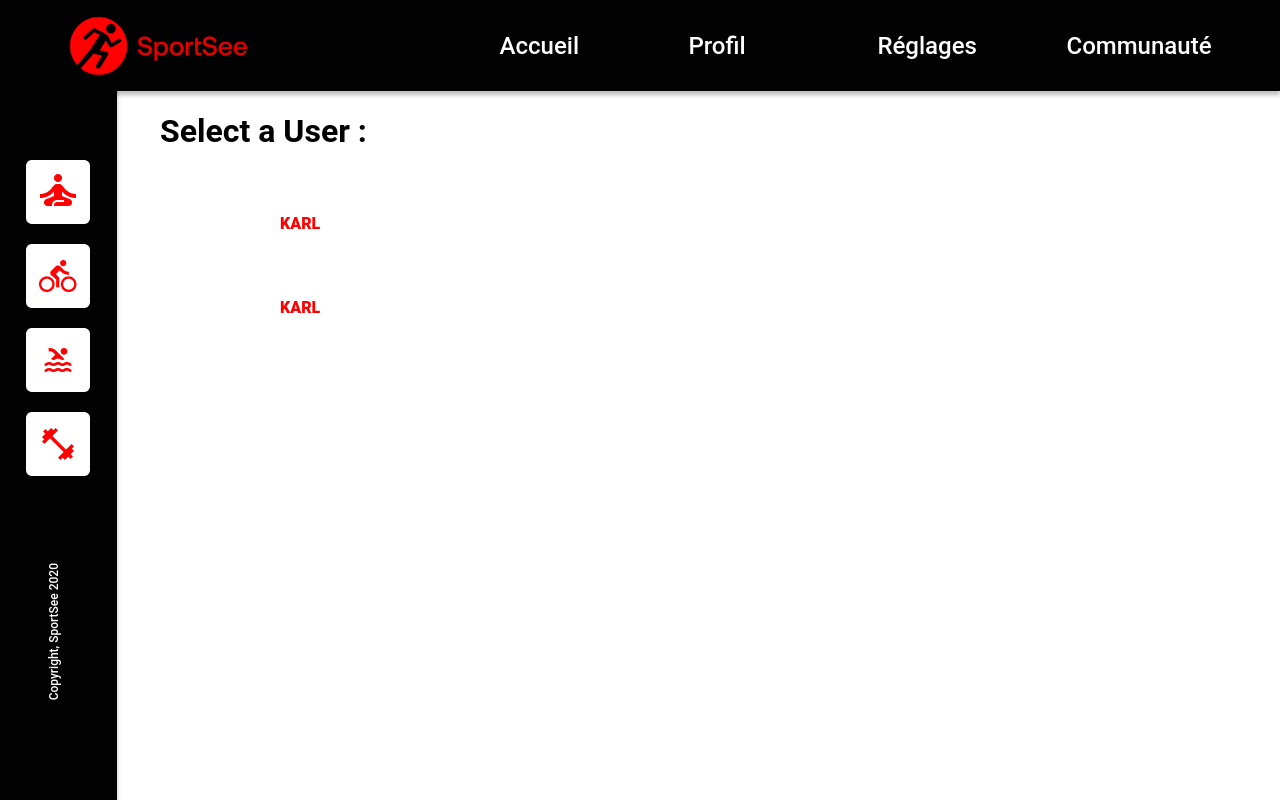
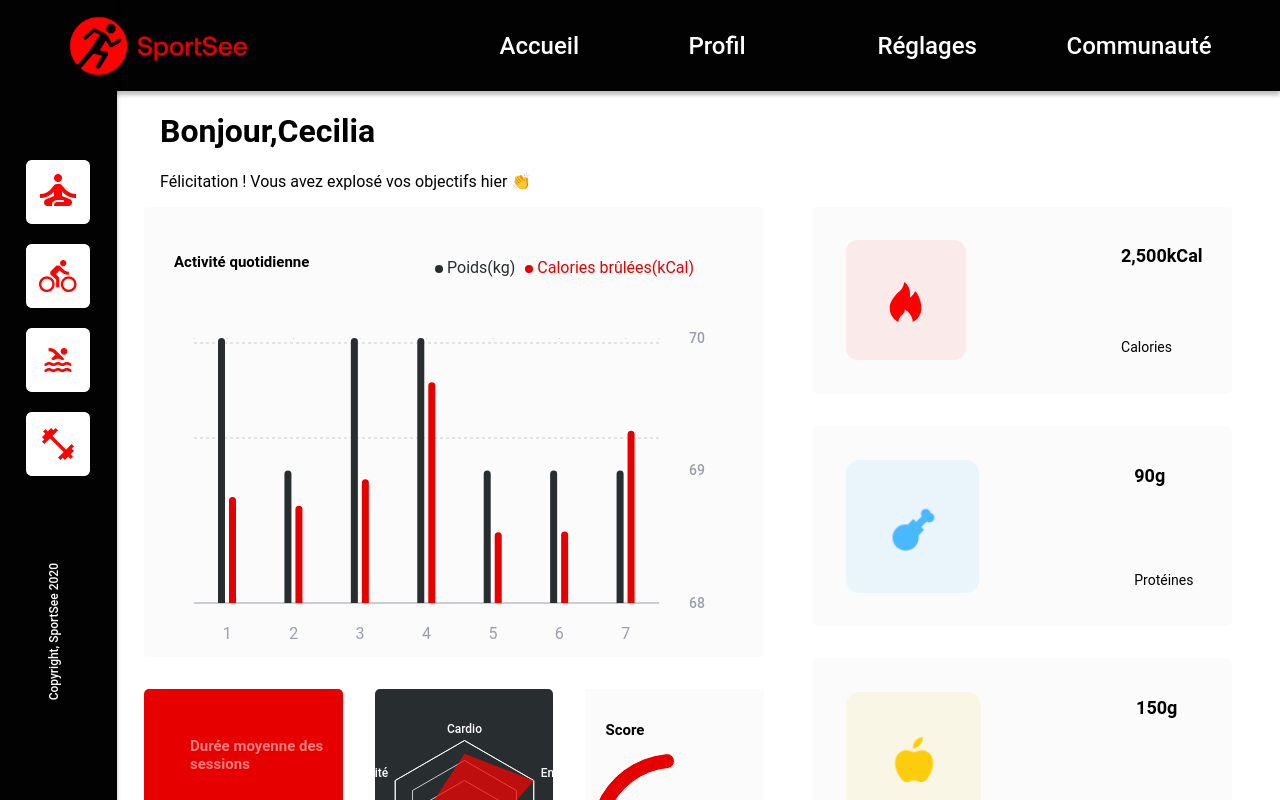
Before and after one commit to fvnny-code/SportSee, a React (Create React App) app in the folder front-end/: page / in a window 1280 px wide. Shown: the top 800 px of the page. Built offline with nearby package versions, Linux system fonts and the light colour scheme.

Commit message:
Display of nutrition card + deletion of useless homePage + mockedData

```diff
--- a/front-end/src/App.js
+++ b/front-end/src/App.js
@@ -6,7 +6,7 @@ import { UserProvider } from './utils/context';
 
 
 import './App.css';
-import Home from './pages/Home';
+// import Home from './pages/Home';
 import SideBar from './layouts/SideBar/Sidebar';
 
 
@@ -18,8 +18,8 @@ export default function App() {
           <Header />
           <SideBar />
           <Routes>
-            <Route path='/' element={<Home />} />
-            <Route path='/user/:id' element={<User />} />
+            <Route path='/' element={<User />} />
+
 
           </Routes>
         </BrowserRouter>
--- a/front-end/src/api/api.jsx
+++ b/front-end/src/api/api.jsx
@@ -33,7 +33,3 @@ export async function getUserScoreInfos(userId) {
     return await clientHTTP.get(`/user/${userId}${urlSuffix}`)
         .then(response => response.data)
 }
-export async function getUserKeyData(userId) {
-    return await clientHTTP.get(`/user/${userId}${urlSuffix}`)
-        .then(response => response.data)
-}
--- a/front-end/src/components/NutritionCard.jsx
+++ b/front-end/src/components/NutritionCard.jsx
@@ -1,26 +1,68 @@
-// import { useContext } from "react";
-// import { UserContext } from "../../utils/context";
+import { useContext } from "react";
+import { UserContext } from "../utils/context";
+import caloriesIcon from "../assets/dashboard-icons/calories-icon.png";
+import proteinIcon from "../assets/dashboard-icons/protein-icon.png";
+
+import carbohydrateIcon from "../assets/dashboard-icons/carbs-icon.png";
+import fatIcon from "../assets/dashboard-icons/fat-icon.png";
 
 export function NutritionCard() {
-//   const context = useContext(UserContext);
-//   console.log(context.keyData);
-
-//   if (!context.hasLoaded) {
-//     return <></>;
-//   }
+  const context = useContext(UserContext);
+  const { calorieCount, carbohydrateCount, proteinCount, lipidCount } =
+    context.userInfos.keyData;
 
 
+  const nutritions = [
+    {
+      icon: caloriesIcon,
+      // Intl = object for internationalization format (Nbers, dates, currencies etc.)
+      value: new Intl.NumberFormat("en-EN", {style: "decimal",maximumFractionDigits: 0}).format(calorieCount),
+      unit: "kCal",
+      unitName: "Calories"
+    },
+    {
+      icon:proteinIcon,
+      value: proteinCount,
+      unit: "g",
+      unitName: "Protéines"
+    },
+    {
+      icon:carbohydrateIcon,
+      value: carbohydrateCount,
+      unit: "g",
+      unitName: "Gluciides"
+    },
+    {
+      icon:fatIcon,
+      value: lipidCount,
+      unit: "g",
+      unitName: "Lipides"
+    }
+  ];
+
+  if (!context.hasLoaded) {
+    return <></>;
+  }
+  console.log(context.userInfos.keyData);
 
   return (
-
-    <div className="nutritionCard">
-      <img className="nutritionCardIcon" src="" alt="nutrition card icon" />
-      <div className="nutritionCardText">
-        <div className="nutritionCardKeyData">calorieCount</div>
-        <div className="nutritionCardKeytype">Calories</div>
-      </div>
-    </div>
-
-
+    <>
+      {nutritions.map((nutrition) => (
+        <div className="nutritionCard">
+          <img
+            className="nutritionCardIcon"
+            src={nutrition.icon}
+            alt="nutrition card icon"
+          />
+          <div className="nutritionCardText">
+            <div className="nutritionCardKeyData">
+              {nutrition.value}
+              {nutrition.unit}
+            </div>
+            <div className="nutritionCardKeytype">{nutrition.unitName}</div>
+          </div>
+        </div>
+      ))}
+    </>
   );
 }
--- a/front-end/src/data/mockedData.js
+++ /dev/null
@@ -1,272 +0,0 @@
-const USER_MAIN_DATA = [
-    {
-        id: 12,
-        userInfos: {
-            firstName: 'Karl',
-            lastName: 'Dovineau',
-            age: 31,
-        },
-        todayScore: 0.12,
-        keyData: {
-            calorieCount: 1930,
-            proteinCount: 155,
-            carbohydrateCount: 290,
-            lipidCount: 50
-        }
-    },
-    {
-        id: 18,
-        userInfos: {
-            firstName: 'Cecilia',
-            lastName: 'Ratorez',
-            age: 34,
-        },
-        score: 0.3,
-        keyData: {
-            calorieCount: 2500,
-            proteinCount: 90,
-            carbohydrateCount: 150,
-            lipidCount: 120
-        }
-    }
-]
-
-const USER_ACTIVITY = [
-    {
-        userId: 12,
-        sessions: [
-            {
-                day: '2020-07-01',
-                kilogram: 80,
-                calories: 240
-            },
-            {
-                day: '2020-07-02',
-                kilogram: 80,
-                calories: 220
-            },
-            {
-                day: '2020-07-03',
-                kilogram: 81,
-                calories: 280
-            },
-            {
-                day: '2020-07-04',
-                kilogram: 81,
-                calories: 290
-            },
-            {
-                day: '2020-07-05',
-                kilogram: 80,
-                calories: 160
-            },
-            {
-                day: '2020-07-06',
-                kilogram: 78,
-                calories: 162
-            },
-            {
-                day: '2020-07-07',
-                kilogram: 76,
-                calories: 390
-            }
-        ]
-    },
-    {
-        userId: 18,
-        sessions: [
-            {
-                day: '2020-07-01',
-                kilogram: 70,
-                calories: 240
-            },
-            {
-                day: '2020-07-02',
-                kilogram: 69,
-                calories: 220
-            },
-            {
-                day: '2020-07-03',
-                kilogram: 70,
-                calories: 280
-            },
-            {
-                day: '2020-07-04',
-                kilogram: 70,
-                calories: 500
-            },
-            {
-                day: '2020-07-05',
-                kilogram: 69,
-                calories: 160
-            },
-            {
-                day: '2020-07-06',
-                kilogram: 69,
-                calories: 162
-            },
-            {
-                day: '2020-07-07',
-                kilogram: 69,
-                calories: 390
-            }
-        ]
-    }
-]
-
-
-const USER_AVERAGE_SESSIONS = [
-    {
-        userId: 12,
-        sessions: [
-            {
-                day: 1,
-                sessionLength: 30
-            },
-            {
-                day: 2,
-                sessionLength: 23
-            },
-            {
-                day: 3,
-                sessionLength: 45
-            },
-            {
-                day: 4,
-                sessionLength: 50
-            },
-            {
-                day: 5,
-                sessionLength: 0
-            },
-            {
-                day: 6,
-                sessionLength: 0
-            },
-            {
-                day: 7,
-                sessionLength: 60
-            }
-        ]
-    },
-    {
-        userId: 18,
-        sessions: [
-            {
-                day: 1,
-                sessionLength: 30
-            },
-            {
-                day: 2,
-                sessionLength: 40
-            },
-            {
-                day: 3,
-                sessionLength: 50
-            },
-            {
-                day: 4,
-                sessionLength: 30
-            },
-            {
-                day: 5,
-                sessionLength: 30
-            },
-            {
-                day: 6,
-                sessionLength: 50
-            },
-            {
-                day: 7,
-                sessionLength: 50
-            }
-        ]
-    }
-]
-
-
-const USER_PERFORMANCE = [
-    {
-        userId: 12,
-        kind: {
-            1: 'cardio',
-            2: 'energy',
-            3: 'endurance',
-            4: 'strength',
-            5: 'speed',
-            6: 'intensity'
-        },
-        data: [
-            {
-                value: 80,
-                kind: 1
-            },
-            {
-                value: 120,
-                kind: 2
-            },
-            {
-                value: 140,
-                kind: 3
-            },
-            {
-                value: 50,
-                kind: 4
-            },
-            {
-                value: 200,
-                kind: 5
-            },
-            {
-                value: 90,
-                kind: 6
-            }
-        ]
-    },
-    {
-        userId: 18,
-        kind: {
-            1: 'cardio',
-            2: 'energy',
-            3: 'endurance',
-            4: 'strength',
-            5: 'speed',
-            6: 'intensity'
-        },
-        data: [
-            {
-                value: 200,
-                kind: 1
-            },
-            {
-                value: 240,
-                kind: 2
-            },
-            {
-                value: 80,
-                kind: 3
-            },
-            {
-                value: 80,
-                kind: 4
-            },
-            {
-                value: 220,
-                kind: 5
-            },
-            {
-                value: 110,
-                kind: 6
-            }
-        ]
-    }
-]
-
-
-
-module.exports = {
-    USER_MAIN_DATA,
-    USER_ACTIVITY,
-    USER_AVERAGE_SESSIONS,
-    USER_PERFORMANCE
-}
--- a/front-end/src/pages/Home.jsx
+++ /dev/null
@@ -1,33 +0,0 @@
-import React, { useContext } from 'react';
-import { Link } from 'react-router-dom';
-import { USER_MAIN_DATA } from '../data/mockedData';
-import { UserContext } from '../utils/context';
-
-
-
-export default function Home() {
-    const UserData = USER_MAIN_DATA
-    const userContext = useContext(UserContext)
-    console.log(userContext)
-    return (
-        <>
-            <h1>Select a User :</h1>
-            <div className='user-container'>
-                <ul className='home-users'>
-                    {userContext.hasLoaded && (
-                        <>
-                            {UserData.map(UserData =>
-                                <Link to={`/user/${UserData.id}`} key={UserData.id}>
-                                    {userContext.userInfos.userInfos.firstName}
-                                </Link>
-                            )}
-                        </>
-                    )}
-
-
-                </ul>
-            </div>
-
-        </>
-    )
-}
--- a/front-end/src/utils/context.js
+++ b/front-end/src/utils/context.js
@@ -1,21 +1,20 @@
 
 import React, { useState, createContext, useEffect } from 'react';
-import { getUserAverageSessionsInfos, getUserPerformanceInfos, getUserinfos, getUserActivityInfos, getUserScoreInfos, getUserKeyData } from '../api/api';
+import { getUserAverageSessionsInfos, getUserPerformanceInfos, getUserinfos, getUserActivityInfos, getUserScoreInfos } from '../api/api';
 
 // User Context //
 
 export const UserContext = createContext();
 export const UserProvider = ({ children }) => {
-    const [infos, setInfos] = useState({ userInfos: null })
+    const [infos, setInfos] = useState({ userInfos: null})
     const [activity, setActivity] = useState({ sessions: [] })
     const [averageSessions, setAverageSessions] = useState({ sessions: [] })
     const [performance, setPerformance] = useState({ kind: null, data: null })
     const [score, setScore] = useState({todayScore: null})
-    const [keyData, setKeyData] = useState({keyData: null})
 
     const [hasLoaded, setHasLoaded] = useState(false)
 
-    const userId = 12 // or 18
+    const userId = 18 // or 18
     useEffect(async () => {
         const [userInfos, activity, averageSession, performance, score, keyData] = await Promise.all([
             getUserinfos(userId),
@@ -23,11 +22,11 @@ export const UserProvider = ({ children }) => {
             getUserAverageSessionsInfos(userId),
             getUserPerformanceInfos(userId),
             getUserScoreInfos(userId),
-            getUserKeyData(userId),
 
         ])
         setInfos((state) => {
             state.userInfos = userInfos
+
             return state
         })
 
@@ -50,10 +49,6 @@ export const UserProvider = ({ children }) => {
             state.score = score.score
             return state
         })
-        setKeyData((state)=>{
-            state.keyData = keyData
-            return state
-        })
 
         setHasLoaded(true)
     }, [])
```
